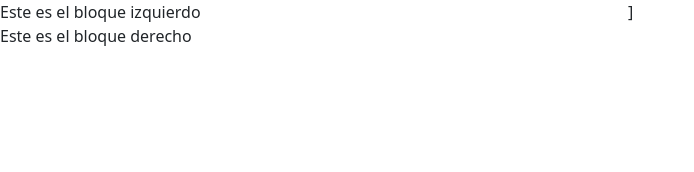
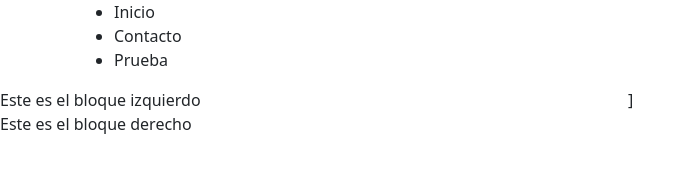
Before and after one commit to J-Ciro/actividad-github, a plain HTML site: page index.html in a window 1280 px wide. Shown: the whole page, without its empty margins (0-694 px from the left). Drawn offline with nearby package versions, Linux system fonts and the light colour scheme.

Commit message:
Se agrego un navbar

```diff
--- a/index.html
+++ b/index.html
@@ -9,6 +9,15 @@
     <link rel="stylesheet" href="./css/style.css">
 </head>
 <body>
+    <header class="container">
+        <nav class="navbar-nav">
+            <ul>
+                <li>Inicio</li>
+                <li>Contacto</li>
+                <li>Prueba</li>
+            </ul>
+        </nav>
+    </header>
     <div class="row w-100">
         <div class="col-6">Este es el bloque izquierdo</div>]
         <div class="col-6">Este es el bloque derecho</div>
```
